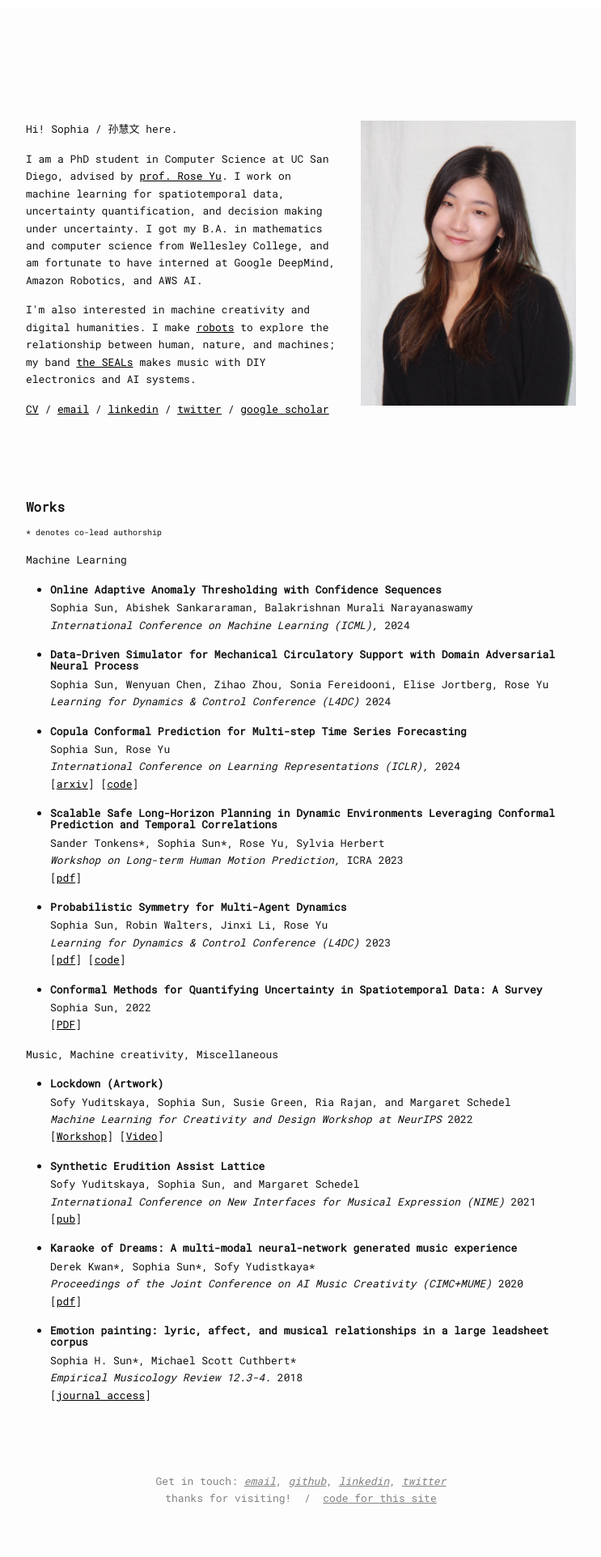
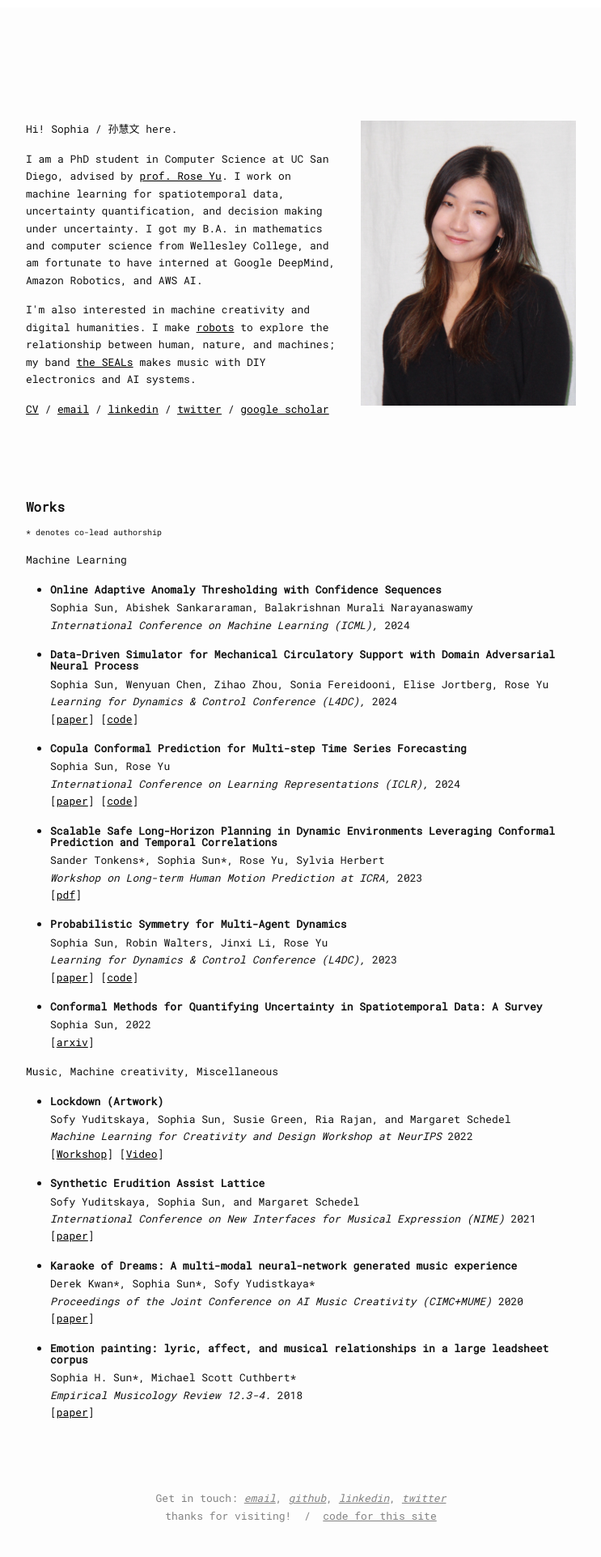
Before and after one commit to huiwenn/huiwenn.github.io, a Jekyll site: the page built from index.html, in a window 1280 px wide. Shown: the whole page at 81% size, without its empty margins (268-1011 px from the left). Built offline with Jekyll 4.4.1, drawn with Linux system fonts in a browser that asks for light colours; before the commit the page ends 1902 px from its top, so only the background shows below that.

Commit message:
danp paper

```diff
--- a/index.html
+++ b/index.html
@@ -23,32 +23,33 @@ layout: homepage
 <p > Machine Learning </p>
 <ul>
 <li><h4>Online Adaptive Anomaly Thresholding with Confidence Sequences</h4> Sophia Sun, Abishek Sankararaman, Balakrishnan Murali Narayanaswamy <br>
-  <i> International Conference on Machine Learning (ICML), </i> 2024 <br>
+  <i> International Conference on Machine Learning (ICML),</i> 2024 <br>
   </li>
 </ul>
 <ul>
 <li><h4>Data-Driven Simulator for Mechanical Circulatory Support with Domain Adversarial Neural Process</h4> Sophia Sun, Wenyuan Chen, Zihao Zhou, Sonia Fereidooni, Elise Jortberg, Rose Yu <br>
-   <i> Learning for Dynamics & Control Conference (L4DC) </i> 2024 <br>
-   </li>
+   <i> Learning for Dynamics & Control Conference (L4DC),</i> 2024 <br>
+    [<a href="https://arxiv.org/abs/2405.18536">paper</a>] [<a href="https://github.com/Rose-STL-Lab/DANP">code</a>]</li>
+</li>
 </ul>
 <ul>
 <li><h4>Copula Conformal Prediction for Multi-step Time Series Forecasting</h4> Sophia Sun, Rose Yu <br>
   <i> International Conference on Learning Representations (ICLR), </i> 2024 <br>
-   [<a href="https://arxiv.org/pdf/2212.03281.pdf">arxiv</a>] [<a href="https://github.com/huiwenn/CopulaCPTS">code</a>]</li>
+   [<a href="https://arxiv.org/pdf/2212.03281.pdf">paper</a>] [<a href="https://github.com/huiwenn/CopulaCPTS">code</a>]</li>
 </ul>
 <ul>
 <li><h4>Scalable Safe Long-Horizon Planning in Dynamic Environments Leveraging Conformal Prediction and Temporal Correlations</h4> Sander Tonkens*, Sophia Sun*, Rose Yu, Sylvia Herbert <br>
-  <i> Workshop on Long-term Human Motion Prediction, </i> ICRA 2023 <br>
+  <i> Workshop on Long-term Human Motion Prediction at ICRA,</i>  2023 <br>
    [<a href="https://motionpredictionicra2023.github.io/proceedings/tonkens2023LHMPws.pdf">pdf</a>] </li>
 </ul>
 <ul>
 <li><h4>Probabilistic Symmetry for Multi-Agent Dynamics</h4> Sophia Sun, Robin Walters, Jinxi Li, Rose Yu <br>
-  <i> Learning for Dynamics & Control Conference (L4DC) </i> 2023 <br>
-   [<a href="https://arxiv.org/abs/2205.01927">pdf</a>] [<a href="https://github.com/Rose-STL-Lab/PECCO">code</a>] </li>
+  <i> Learning for Dynamics & Control Conference (L4DC),</i> 2023 <br>
+   [<a href="https://arxiv.org/abs/2205.01927">paper</a>] [<a href="https://github.com/Rose-STL-Lab/PECCO">code</a>] </li>
 </ul>
 <ul>
 <li><h4>Conformal Methods for Quantifying Uncertainty in Spatiotemporal Data: A Survey</h4> Sophia Sun, 2022 <br>
-   [<a href="https://arxiv.org/pdf/2209.03580.pdf">PDF</a>] </li>
+   [<a href="https://arxiv.org/pdf/2209.03580.pdf">arxiv</a>] </li>
 </ul>
 <p > Music, Machine creativity, Miscellaneous</p>
 <ul>
@@ -60,17 +61,17 @@ layout: homepage
   <ul>
   <li><h4>Synthetic Erudition Assist Lattice</h4> Sofy Yuditskaya, Sophia Sun, and Margaret Schedel <br>
   <i> International Conference on New Interfaces for Musical Expression (NIME)</i> 2021 <br>
-   [<a href="https://nime.pubpub.org/pub/5oupvoun/draft?access=jhkokrol">pub</a>] </li>
+   [<a href="https://nime.pubpub.org/pub/5oupvoun/draft?access=jhkokrol">paper</a>] </li>
   </ul>
   <ul>
    <li> <h4>Karaoke of Dreams: A multi-modal neural-network generated music experience</h4>
  Derek Kwan*, Sophia Sun*, Sofy Yudistkaya* <br>
   <i>Proceedings of the Joint Conference on AI Music Creativity (CIMC+MUME)</i> 2020<br>
-  [<a href="/assets/img/idx/KoD.pdf">pdf</a>] </li>
+  [<a href="/assets/img/idx/KoD.pdf">paper</a>] </li>
 </ul>
 <ul>
   <li> <h4>Emotion painting: lyric, affect, and musical relationships in a large leadsheet corpus</h4>
 	Sophia H. Sun*, Michael Scott Cuthbert* <br>
 	<i>Empirical Musicology Review 12.3-4.</i> 2018 <br>
- [<a href="https://emusicology.org/article/view/5889/4974">journal access</a>] </li>
+ [<a href="https://emusicology.org/article/view/5889/4974">paper</a>] </li>
 </ul>
```
